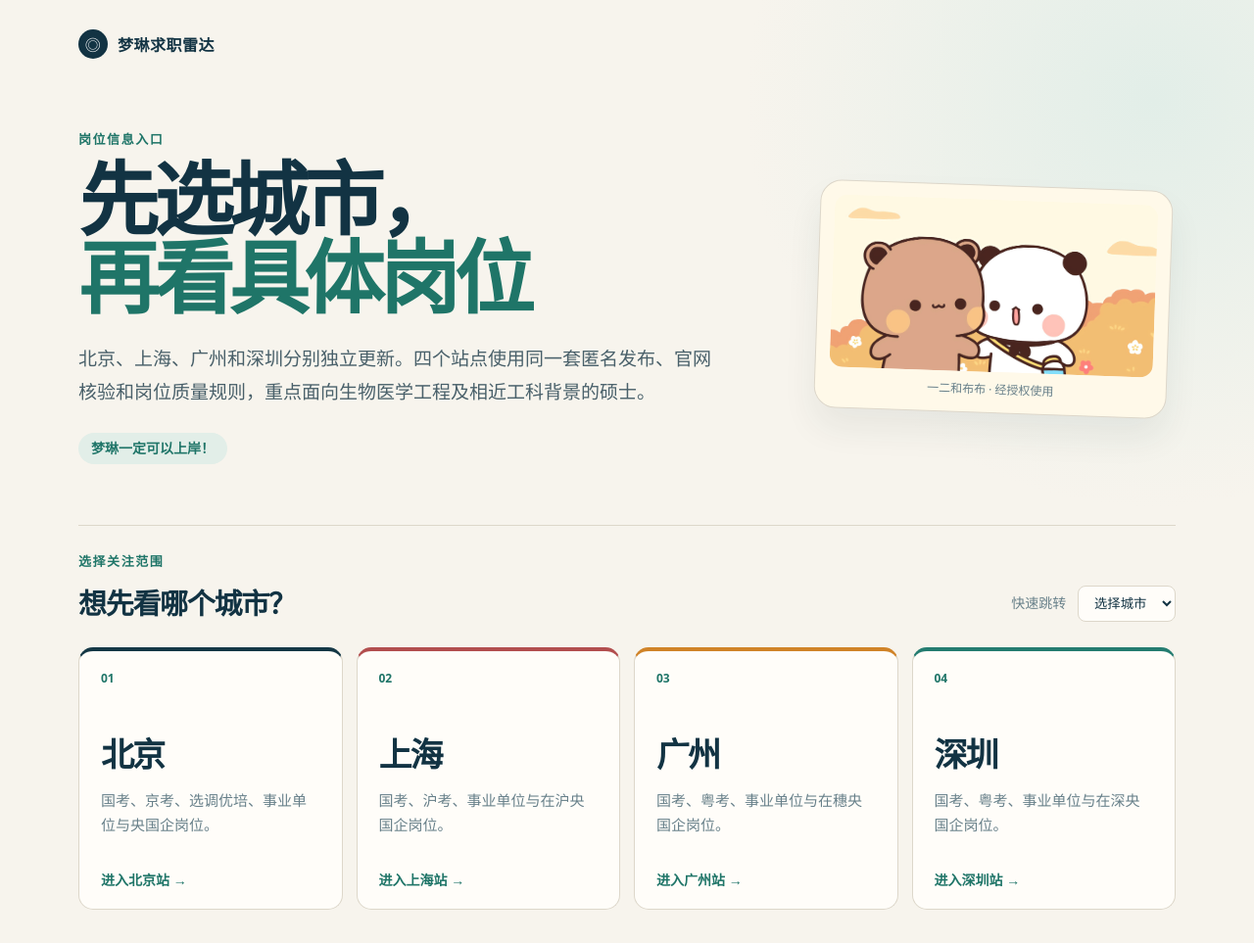
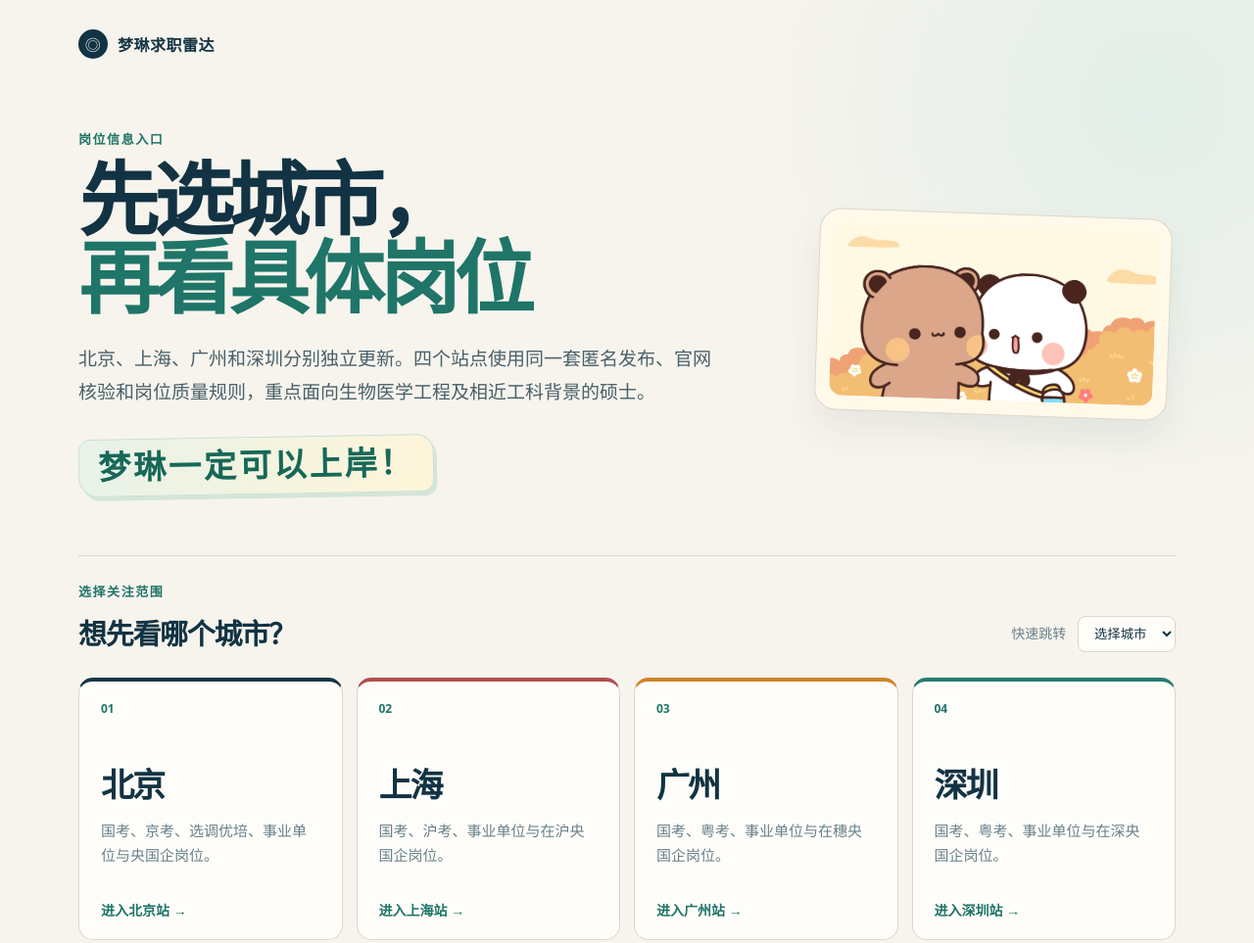
Before and after one commit to hoco-scy/city-opportunity-radar, a plain HTML site: page index.html in a window 1280 px wide. Shown: the top 963 px of the page at 98% size. Drawn offline with Linux system fonts and the light colour scheme.

Commit message:
Emphasize encouragement message

```diff
--- a/index.html
+++ b/index.html
@@ -18,7 +18,7 @@
           <p>北京、上海、广州和深圳分别独立更新。四个站点使用同一套匿名发布、官网核验和岗位质量规则，重点面向生物医学工程及相近工科背景的硕士。</p>
           <p class="hero-cheer">梦琳一定可以上岸！</p>
         </div>
-        <figure class="mascot"><img src="assets/yier-bubu-authorized.jpeg" alt="一二和布布形象：一只小熊和一只小熊猫并肩站在一起" /><figcaption>一二和布布 · 经授权使用</figcaption></figure>
+        <figure class="mascot"><img src="assets/yier-bubu-authorized.jpeg" alt="一二和布布形象：一只小熊和一只小熊猫并肩站在一起" /></figure>
       </section>
 
       <section class="chooser" aria-labelledby="chooser-title">
--- a/styles.css
+++ b/styles.css
@@ -7,10 +7,9 @@ body { margin: 0; min-width: 320px; color: var(--ink); background: radial-gradie
 .hero { display: grid; grid-template-columns: minmax(0, 720px) minmax(230px, 360px); align-items: center; gap: 34px; padding: 76px 0 62px; }
 .hero-copy { max-width: 720px; }
 .eyebrow { margin: 0 0 13px; color: var(--accent); font: 700 13px/1 ui-sans-serif, system-ui, sans-serif; letter-spacing: .12em; }
-h1, h2, h3, p { margin-top: 0; } h1 { font-size: clamp(46px, 7vw, 82px); line-height: .98; letter-spacing: -.065em; margin-bottom: 26px; } h1 em { color: var(--accent); font-style: normal; } .hero-copy > p:not(.eyebrow):not(.hero-cheer) { max-width: 650px; color: #49606a; font-size: 19px; line-height: 1.8; } .hero-cheer { display: inline-block; margin: 6px 0 0; padding: 9px 13px; border-radius: 999px; color: #1f7568; background: #e2eee8; font: 700 14px/1 ui-sans-serif, system-ui, sans-serif; }
+h1, h2, h3, p { margin-top: 0; } h1 { font-size: clamp(46px, 7vw, 82px); line-height: .98; letter-spacing: -.065em; margin-bottom: 26px; } h1 em { color: var(--accent); font-style: normal; } .hero-copy > p:not(.eyebrow):not(.hero-cheer) { max-width: 650px; color: #49606a; font-size: 19px; line-height: 1.8; } .hero-cheer { display: inline-block; margin: 10px 0 0; padding: 12px 19px 10px; border: 1px solid #c8dfd5; border-radius: 13px 18px 12px 20px; color: #176858; background: linear-gradient(115deg, #e7f2e9, #fff5d8); box-shadow: 3px 4px 0 #d4e5da; font: 700 clamp(24px, 2.6vw, 34px)/1.05 "STKaiti", "KaiTi", "Kaiti SC", "Songti SC", serif; letter-spacing: .08em; transform: rotate(-1deg); }
 .mascot { position: relative; margin: 0; padding: 14px; overflow: hidden; border: 1px solid var(--line); border-radius: 22px; background: #fff9e9; box-shadow: 0 20px 35px #183d3412; transform: rotate(2deg); }
 .mascot img { display: block; width: 100%; border-radius: 13px; }
-.mascot figcaption { padding-top: 10px; color: var(--muted); font: 12px/1.4 ui-sans-serif, system-ui, sans-serif; text-align: center; }
 .chooser { border-top: 1px solid var(--line); padding-top: 30px; } .section-heading { display: flex; align-items: end; justify-content: space-between; gap: 24px; margin-bottom: 26px; } .section-heading h2 { font-size: 29px; margin: 0; letter-spacing: -.045em; } label { color: var(--muted); font: 14px/1.2 ui-sans-serif, system-ui, sans-serif; } select { margin-left: 8px; padding: 9px 12px; color: var(--ink); border: 1px solid var(--line); border-radius: 8px; background: var(--card); }
 .city-grid { display: grid; grid-template-columns: repeat(4, 1fr); gap: 14px; } .city-card { min-height: 268px; padding: 22px; display: flex; flex-direction: column; border: 1px solid var(--line); border-radius: 15px; color: var(--ink); background: var(--card); text-decoration: none; transition: transform .2s ease, border-color .2s ease, box-shadow .2s ease; } .city-card:hover, .city-card:focus-visible { transform: translateY(-4px); border-color: var(--accent); box-shadow: 0 14px 28px #183d3414; outline: none; } .city-card > span { color: var(--accent); font: 700 12px/1 ui-sans-serif, system-ui, sans-serif; } .city-card h3 { margin: 45px 0 12px; font-size: 34px; letter-spacing: -.06em; } .city-card p { color: var(--muted); font-size: 15px; line-height: 1.65; } .city-card b { margin-top: auto; color: var(--accent); font: 700 14px/1 ui-sans-serif, system-ui, sans-serif; }
 .beijing { border-top: 4px solid #143745; } .shanghai { border-top: 4px solid #b24e4e; } .guangzhou { border-top: 4px solid #d08328; } .shenzhen { border-top: 4px solid #247c70; }
```
